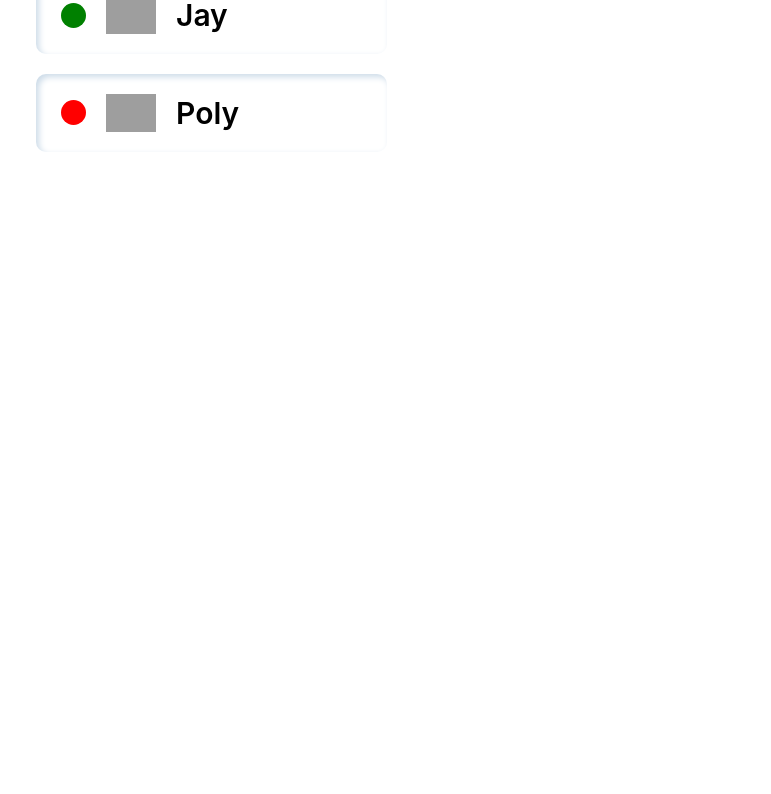
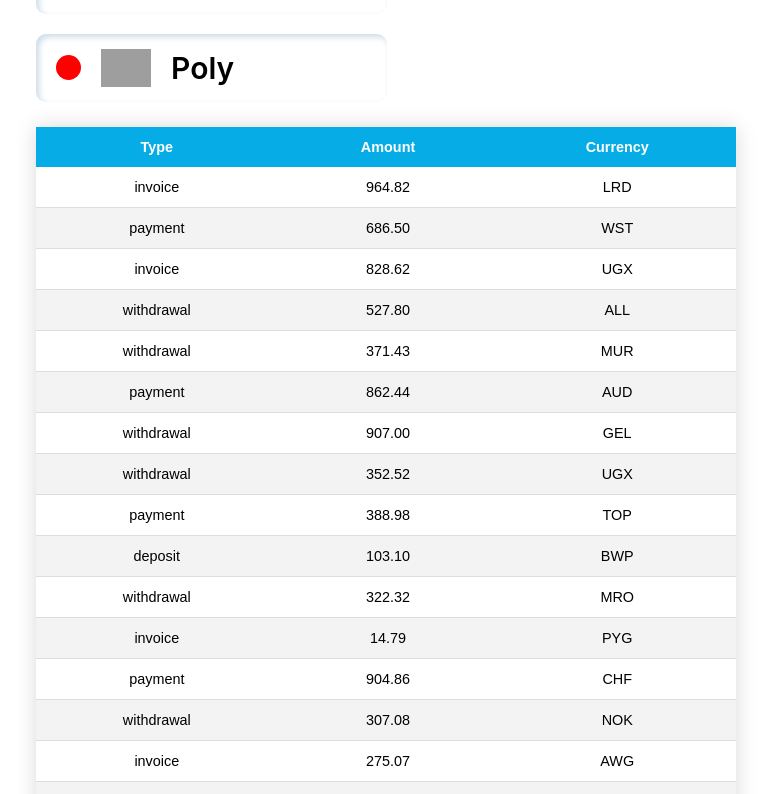
Before and after one commit to AnastasiiaYaitska/goit-react-hw-01-components, a React (Create React App) app: page / in a window 1280 px wide. Shown: the part 1180-1974 px from the top of the page, without its empty margins (19-790 px from the left). Before the commit the page ends 1352 px from the top, so only its background shows below. Built offline with nearby package versions, Linux system fonts and the light colour scheme; grey boxes are pictures that could not be loaded.

Commit message:
add table

```diff
--- a/src/components/App/App.jsx
+++ b/src/components/App/App.jsx
@@ -1,12 +1,19 @@
 import PropTypes from 'prop-types';
+import { Container } from './App.styled';
+
+import { Profile } from 'components/Profile/Profile';
 import user from 'user.json';
+
+import { Statistics } from 'components/Statistics/Statistics';
 import data from 'data.json';
+
+import { FriendList } from 'components/FriendList/FriendList';
 import friends from 'friends.json';
-import { Profile } from 'components/Profile/Profile';
-import { Statistics } from 'components/Statistics/Statistics';
-import { FriendList } from 'components/FriendList/FriendList';
 
-import { Container } from './App.styled';
+import { TransactionHistory } from 'components/TransactionHistory/TransactionHistory';
+import transactions from 'transactions.json';
+
+
 
 export const App = () => {
   return (
@@ -20,6 +27,7 @@
       />
       <Statistics title="Upload stats" stats={data} />
       <FriendList friends={friends} />
+      <TransactionHistory transactions={transactions} />
     </Container>
   );
 };
@@ -44,4 +52,8 @@
 
 FriendList.propTypes = {
   friends: PropTypes.arrayOf(PropTypes.object).isRequired,
-}
+};
+
+TransactionHistory.propTypes = {
+  transactions: PropTypes.arrayOf(PropTypes.object,).isRequired,
+};
--- a/src/components/FriendListItem/FriendListItem.styled.js
+++ b/src/components/FriendListItem/FriendListItem.styled.js
@@ -4,7 +4,9 @@
 box-shadow: rgb(204, 219, 232) 3px 3px 6px 0px inset, rgba(255, 255, 255, 0.5) -3px -3px 6px 1px inset;
 border-radius: 10px;
 display: flex;
-padding: 20px 25px;
+padding-left: 20px;
+padding-top: 15px;
+padding-bottom: 15px;
 gap: 20px;
 max-width: 30%;
 align-items: center;
--- /dev/null
+++ b/src/components/TransactionHistory/TransactionHistory.jsx
@@ -0,0 +1,34 @@
+import PropTypes from 'prop-types';
+import { TransactionTable } from './TransactionStyles.styled';
+
+export const TransactionHistory = ({transactions}) => {
+    return <TransactionTable>
+  <thead>
+    <tr>
+      <th>Type</th>
+      <th>Amount</th>
+      <th>Currency</th>
+    </tr>
+  </thead>
+
+  <tbody>
+            {transactions.map(({id,type, amount, currency}) =>
+    <tr key={id}>
+        <td>{type}</td>
+        <td>{amount}</td>
+        <td>{currency}</td>
+    </tr>
+        )
+    }
+  </tbody>
+</TransactionTable>
+};
+
+TransactionHistory.propTypes = {
+    transactions: PropTypes.arrayOf(PropTypes.shape({
+        id: PropTypes.string.isRequired,
+        type: PropTypes.string.isRequired,
+        amount:PropTypes.string.isRequired,
+        currency: PropTypes.string.isRequired,
+    }),).isRequired,
+};
--- /dev/null
+++ b/src/components/TransactionHistory/TransactionStyles.styled.js
@@ -0,0 +1,35 @@
+import styled from "@emotion/styled";
+
+export const TransactionTable = styled.table`
+    border-collapse: collapse;
+    margin: 25px 0;
+    font-size: 0.9em;
+    font-family: sans-serif;
+    min-width: 700px;
+    box-shadow: 0 0 20px rgba(0, 0, 0, 0.15);
+
+    & thead tr {
+    background-color: #05ACE6;
+    color: #ffffff;
+    text-align: left;
+}
+
+    & th,
+    & td {
+    padding: 12px 45px;
+    text-align: center;
+}
+
+    & tbody tr {
+    border-bottom: 1px solid #dddddd;
+}
+
+    & tbody tr:nth-of-type(even) {
+    background-color: #f3f3f3;
+}
+
+    & tbody tr:last-of-type {
+    border-bottom: 2px solid #05ACE6;
+}
+
+`;
--- /dev/null
+++ b/src/transactions.json
@@ -0,0 +1,122 @@
+[
+  {
+    "id": "1e0700a2-5183-4291-85cc-2065a036a683",
+    "type": "invoice",
+    "amount": "964.82",
+    "currency": "LRD"
+  },
+  {
+    "id": "a30f821b-4d25-4ff0-abdd-e340b3f0dd2b",
+    "type": "payment",
+    "amount": "686.50",
+    "currency": "WST"
+  },
+  {
+    "id": "44dca67a-8e5a-4798-bf8e-b15efd4e1abd",
+    "type": "invoice",
+    "amount": "828.62",
+    "currency": "UGX"
+  },
+  {
+    "id": "ea8ed3dc-2b68-4a53-905a-53ecb0adef33",
+    "type": "withdrawal",
+    "amount": "527.80",
+    "currency": "ALL"
+  },
+  {
+    "id": "ea76146a-0b00-4b80-bc02-a8c822176712",
+    "type": "withdrawal",
+    "amount": "371.43",
+    "currency": "MUR"
+  },
+  {
+    "id": "63ca02f9-d637-46b5-9237-f3b24425e029",
+    "type": "payment",
+    "amount": "862.44",
+    "currency": "AUD"
+  },
+  {
+    "id": "ed0263e8-59a5-4bf1-87e0-2bb88e53dc34",
+    "type": "withdrawal",
+    "amount": "907.00",
+    "currency": "GEL"
+  },
+  {
+    "id": "6013bad0-750c-4691-8bc2-d8f2b43969c4",
+    "type": "withdrawal",
+    "amount": "352.52",
+    "currency": "UGX"
+  },
+  {
+    "id": "252c7be4-8b06-4fa7-8d42-61fb835b70d5",
+    "type": "payment",
+    "amount": "388.98",
+    "currency": "TOP"
+  },
+  {
+    "id": "4eaab41b-b967-40ac-82ed-85fc66f646f1",
+    "type": "deposit",
+    "amount": "103.10",
+    "currency": "BWP"
+  },
+  {
+    "id": "9648a350-8469-42d5-8bf3-18090de5fe67",
+    "type": "withdrawal",
+    "amount": "322.32",
+    "currency": "MRO"
+  },
+  {
+    "id": "9c5c25fb-1a95-4b2f-8d1f-4c4426d677cc",
+    "type": "invoice",
+    "amount": "14.79",
+    "currency": "PYG"
+  },
+  {
+    "id": "43ef232c-80e9-4d6f-b48a-b22405620de3",
+    "type": "payment",
+    "amount": "904.86",
+    "currency": "CHF"
+  },
+  {
+    "id": "5161682e-e620-4019-ab0a-24ceb10fbd20",
+    "type": "withdrawal",
+    "amount": "307.08",
+    "currency": "NOK"
+  },
+  {
+    "id": "7b119d71-42e6-4c42-a141-6818b07bb9ff",
+    "type": "invoice",
+    "amount": "275.07",
+    "currency": "AWG"
+  },
+  {
+    "id": "a4f65722-65c4-4c28-b1f4-b8ed988bb205",
+    "type": "deposit",
+    "amount": "213.10",
+    "currency": "STD"
+  },
+  {
+    "id": "c6e5784b-0ca3-48d6-86e5-b5128af5a523",
+    "type": "invoice",
+    "amount": "116.11",
+    "currency": "CUP CUC"
+  },
+  {
+    "id": "c9ebed6a-3a02-4b49-ac0d-0534b51f2bfd",
+    "type": "invoice",
+    "amount": "878.67",
+    "currency": "HKD"
+  },
+  {
+    "id": "a4a98b0e-b22c-438b-9f83-de2df52110c8",
+    "type": "invoice",
+    "amount": "725.03",
+    "currency": "UYU UYI"
+  },
+  {
+    "id": "b39bfa7a-0166-4c47-94d6-87d20590f746",
+    "type": "payment",
+    "amount": "405.45",
+    "currency": "MDL"
+  }
+]
```
Also changed, not shown: src/components/TransactionHistory/Transaction.jsx (added, +15 -0 lines).
